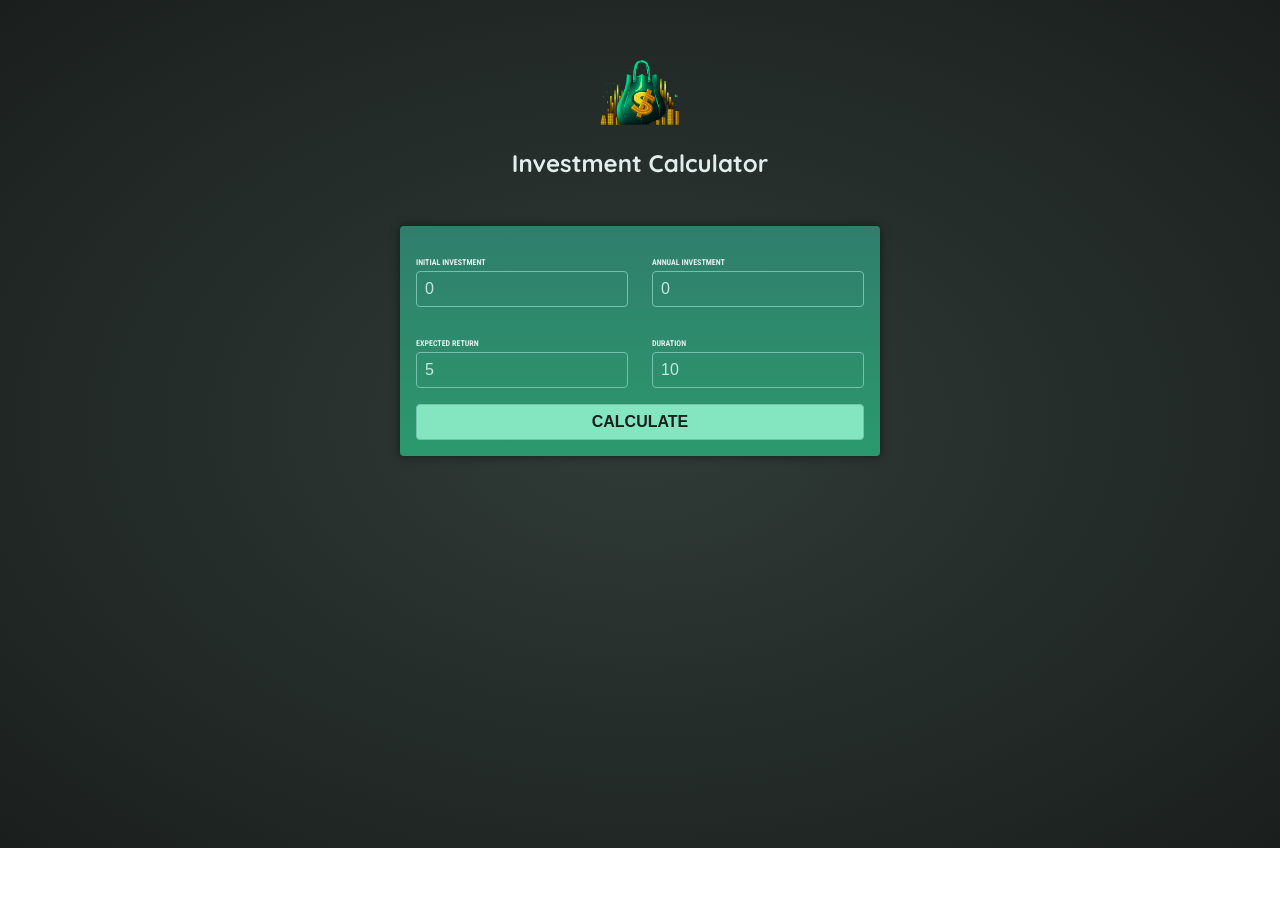
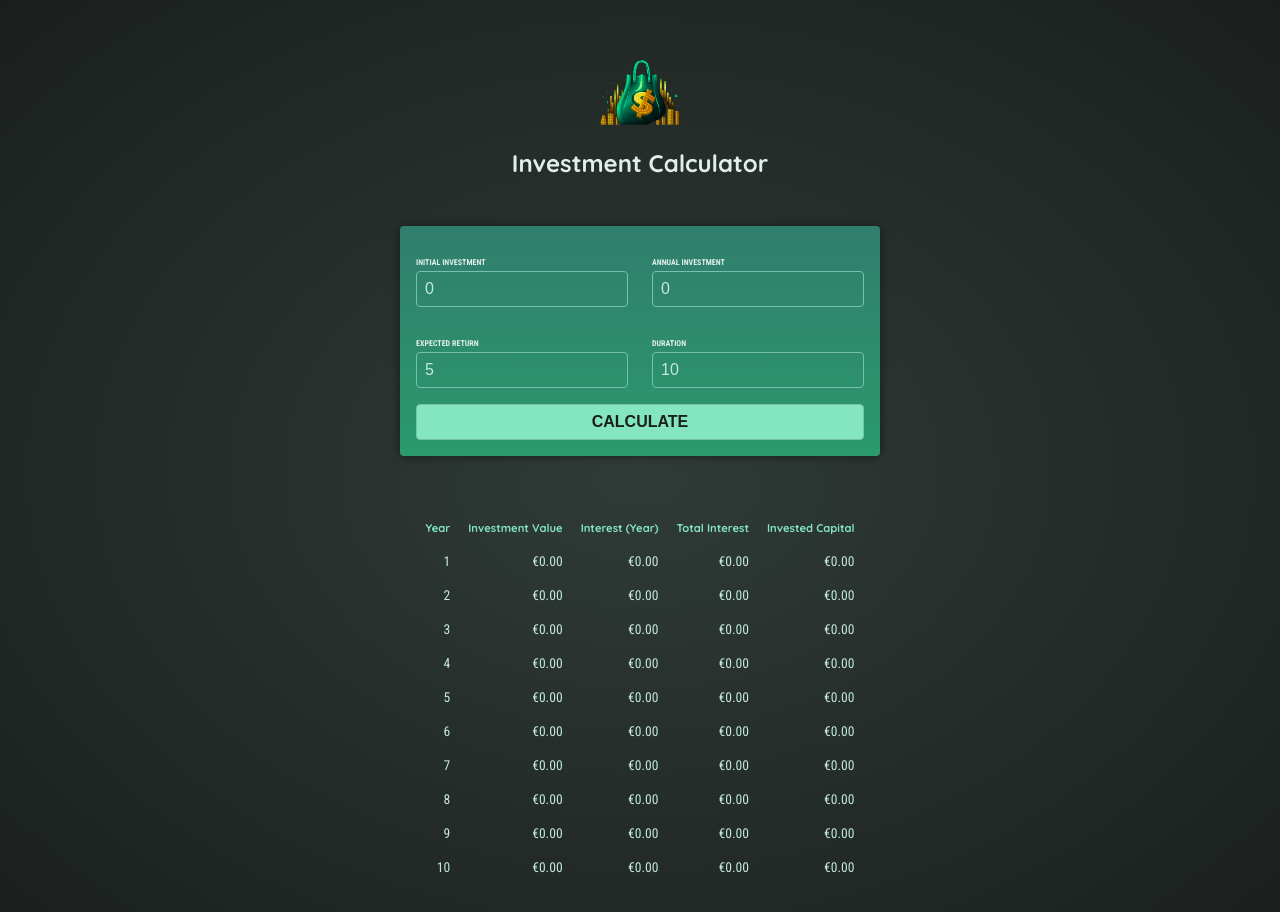
Before and after one commit to artemgilmanov/Angular, an Angular app in the folder 02-investment-calculator-app/: page / in a window 1280 px wide. Both pictures are taken after a click on the button "CALCULATE". Shown: the top 912 px of the page. Before the commit the page ends 848 px from the top, so only its background shows below. Built offline with nearby package versions, Linux system fonts and the light colour scheme.

Commit message:
Implement investment calculator functionality with user input and results display.

```diff
--- a/02-investment-calculator-app/src/app/app.component.html
+++ b/02-investment-calculator-app/src/app/app.component.html
@@ -1 +1,3 @@
-<app-header /> <app-user-input />
+<app-header />
+<app-user-input (calculate)="onCalculateInvestmentResults($event)" />
+<app-investment-results [results]="resultsData" />
--- a/02-investment-calculator-app/src/app/app.component.ts
+++ b/02-investment-calculator-app/src/app/app.component.ts
@@ -1,11 +1,43 @@
 import { Component } from '@angular/core';
 import { HeaderComponent } from './header/header.component';
 import { UserInputComponent } from './user-input/user-input.component';
+import type {
+  InvestmentInput,
+  InvestmentResult,
+} from './investment-input.model';
+import { InvestmentResultsComponent } from './investment-result/investment-results.component';
 
 @Component({
   selector: 'app-root',
   standalone: true,
   templateUrl: './app.component.html',
-  imports: [HeaderComponent, UserInputComponent],
+  imports: [HeaderComponent, UserInputComponent, InvestmentResultsComponent],
 })
-export class AppComponent {}
+export class AppComponent {
+  resultsData?: InvestmentResult[];
+
+  onCalculateInvestmentResults(data: InvestmentInput) {
+    const { initialInvestment, duration, expectedReturn, annualInvestment } =
+      data;
+    const annualData = [];
+    let investmentValue = initialInvestment;
+
+    for (let i = 0; i < duration; i++) {
+      const year = i + 1;
+      const interestEarnedInYear = investmentValue * (expectedReturn / 100);
+      investmentValue += interestEarnedInYear + annualInvestment;
+      const totalInterest =
+        investmentValue - annualInvestment * year - initialInvestment;
+      annualData.push({
+        year: year,
+        interest: interestEarnedInYear,
+        valueEndOfYear: investmentValue,
+        annualInvestment: annualInvestment,
+        totalInterest: totalInterest,
+        totalAmountInvested: initialInvestment + annualInvestment * year,
+      });
+    }
+
+    this.resultsData = annualData;
+  }
+}
--- /dev/null
+++ b/02-investment-calculator-app/src/app/investment-result/investment-results.component.css
@@ -0,0 +1,19 @@
+table {
+  max-width: 50rem;
+  margin: 2rem auto;
+  padding: 1rem;
+  table-layout: fixed;
+  border-spacing: 1rem;
+  text-align: right;
+}
+
+table thead {
+  font-size: 0.7rem;
+  color: #83e6c0;
+}
+
+table tbody {
+  font-family: "Roboto Condensed", sans-serif;
+  font-size: 0.85rem;
+  color: #c2e9e0;
+}
--- /dev/null
+++ b/02-investment-calculator-app/src/app/investment-result/investment-results.component.html
@@ -0,0 +1,27 @@
+@if(!results) {
+<p class="center">Please enter some values and press "Calculate"</p>
+} @else {
+<table>
+  <thead>
+    <tr>
+      <th>Year</th>
+      <th>Investment Value</th>
+      <th>Interest (Year)</th>
+      <th>Total Interest</th>
+      <th>Invested Capital</th>
+    </tr>
+  </thead>
+  <tbody>
+    @for (result of results; track result.year) {
+    <tr>
+      <td>{{ result.year }}</td>
+      <td>{{ result.valueEndOfYear | currency : "EUR" }}</td>
+      <td>{{ result.interest | currency : "EUR" }}</td>
+      <td>{{ result.totalInterest | currency : "EUR" }}</td>
+      <td>{{ result.totalAmountInvested | currency : "EUR" }}</td>
+    </tr>
+    }
+  </tbody>
+</table>
+
+}
--- a/02-investment-calculator-app/src/app/user-input/user-input.component.ts
+++ b/02-investment-calculator-app/src/app/user-input/user-input.component.ts
@@ -1,5 +1,6 @@
-import { Component } from '@angular/core';
+import { Component, EventEmitter, Output } from '@angular/core';
 import { FormsModule } from '@angular/forms';
+import type { InvestmentInput } from '../investment-input.model';
 
 @Component({
   selector: 'app-user-input',
@@ -9,16 +10,19 @@
   styleUrl: './user-input.component.css',
 })
 export class UserInputComponent {
+  @Output() calculate = new EventEmitter<InvestmentInput>();
+
   enteredInitialInvestment = '0';
   enteredAnnualInvestment = '0';
   enteredExpectedInvestment = '5';
   enteredDuration = '10';
 
   onSubmit() {
-    console.log('Submitted!');
-    console.log(this.enteredInitialInvestment);
-    console.log(this.enteredAnnualInvestment);
-    console.log(this.enteredExpectedInvestment);
-    console.log(this.enteredDuration);
+    this.calculate.emit({
+      initialInvestment: +this.enteredInitialInvestment,
+      duration: +this.enteredDuration,
+      expectedReturn: +this.enteredExpectedInvestment,
+      annualInvestment: +this.enteredAnnualInvestment,
+    });
   }
 }
```
Also changed, not shown: 02-investment-calculator-app/src/app/investment-input.model.ts (added, +15 -0 lines), 02-investment-calculator-app/src/app/investment-result/investment-results.component.ts (added, +14 -0 lines).
